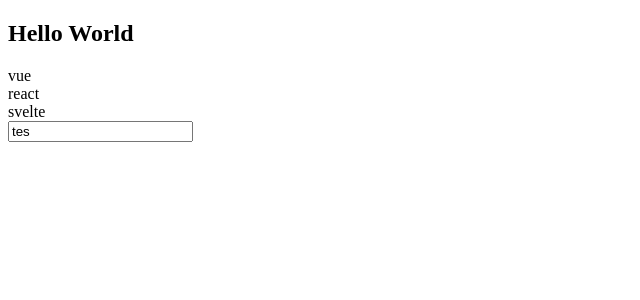
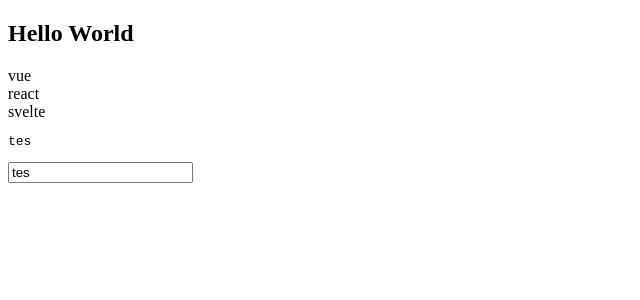
Before and after one commit to Ardhiityo/VueJS-3-Mastery-BWA, a Vue app in the folder vue-101/: page / in a window 1280 px wide. Shown: the top 300 px of the page, without its empty margins (0-640 px from the left). Built offline with nearby package versions, Linux system fonts and the light colour scheme.

Commit message:
Teknik Two Way Binding dengan V-Model

```diff
--- a/vue-101/src/components/TagInput.vue
+++ b/vue-101/src/components/TagInput.vue
@@ -14,6 +14,9 @@ export default {
             {{ tag }}
         </div>
 
+        <!-- Digunakan untuk menampilkan teks apa-adanya, apabila memiliki whitespace maka ditampilkan -->
+        <pre>{{ value }}</pre>
+
         <!-- Tab.prevent untuk mencegah fokus ke element lain -->
 
         <!-- Event 1 -->
@@ -21,7 +24,17 @@ export default {
             v-on:keydown.tab.prevent="tags.push($event.target.value)"> -->
 
         <!-- Event 2 -->
-        <input type="text" :value="value" @keydown.enter="tags.push($event.target.value)"
+        <!-- <input type="text" :value="value" @keydown.enter="tags.push($event.target.value)"
+            @keydown.tab.prevent="tags.push($event.target.value)"> -->
+
+        <!-- Cara lama : 2 flow data binding  -->
+        <!-- @input digunakan untuk mengambil value terbaru apabila terjadi perubahan -->
+        <!-- <input type="text" :value="value" @input="value = $event.target.value"
+            @keydown.enter="tags.push($event.target.value)" @keydown.tab.prevent="tags.push($event.target.value)"> -->
+
+        <!-- Cara baru : 2 flow data binding -->
+        <!-- Trim untuk menghapus whitespace -->
+        <input type="text" v-model.trim="value" @keydown.enter="tags.push($event.target.value)"
             @keydown.tab.prevent="tags.push($event.target.value)">
     </section>
 </template>
```
